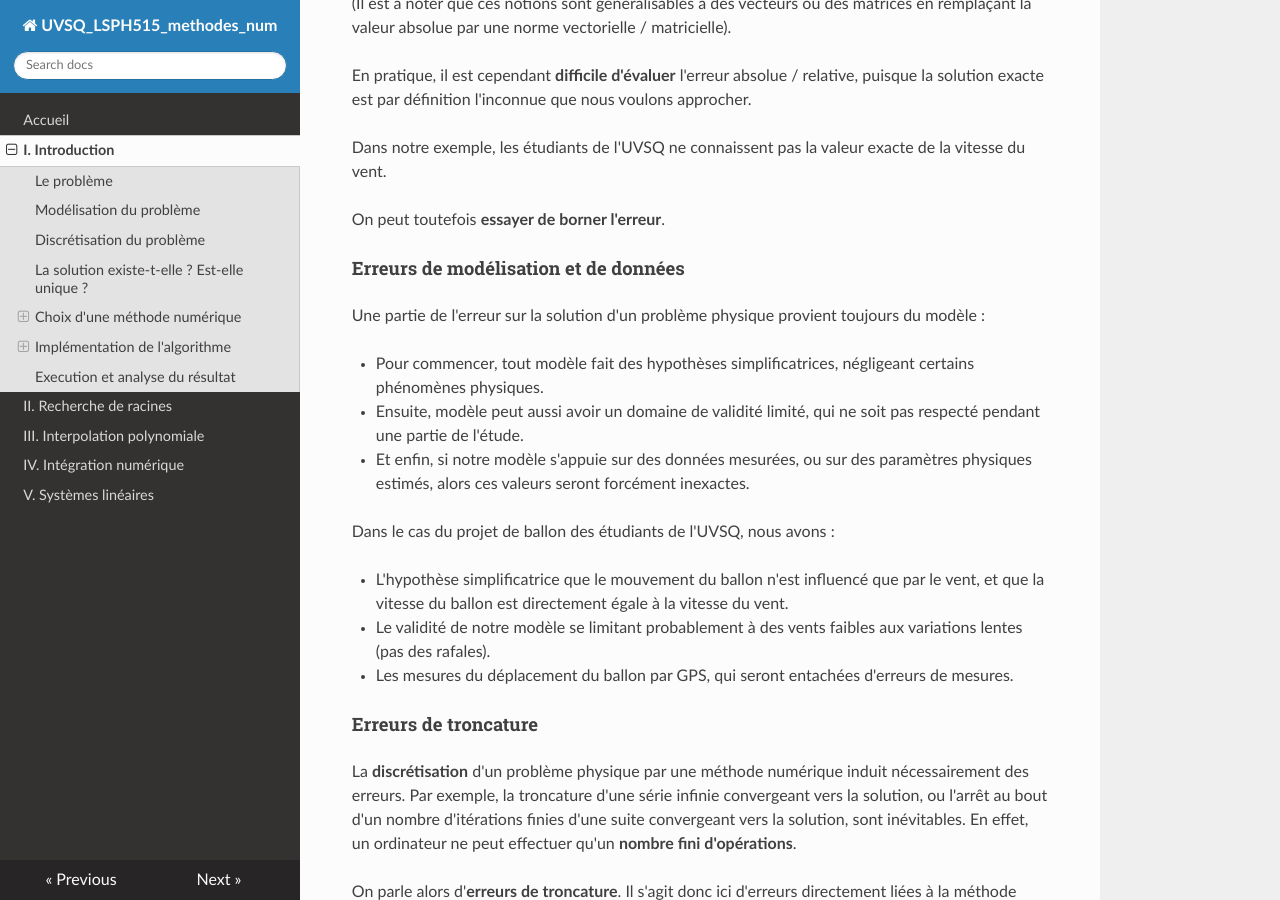
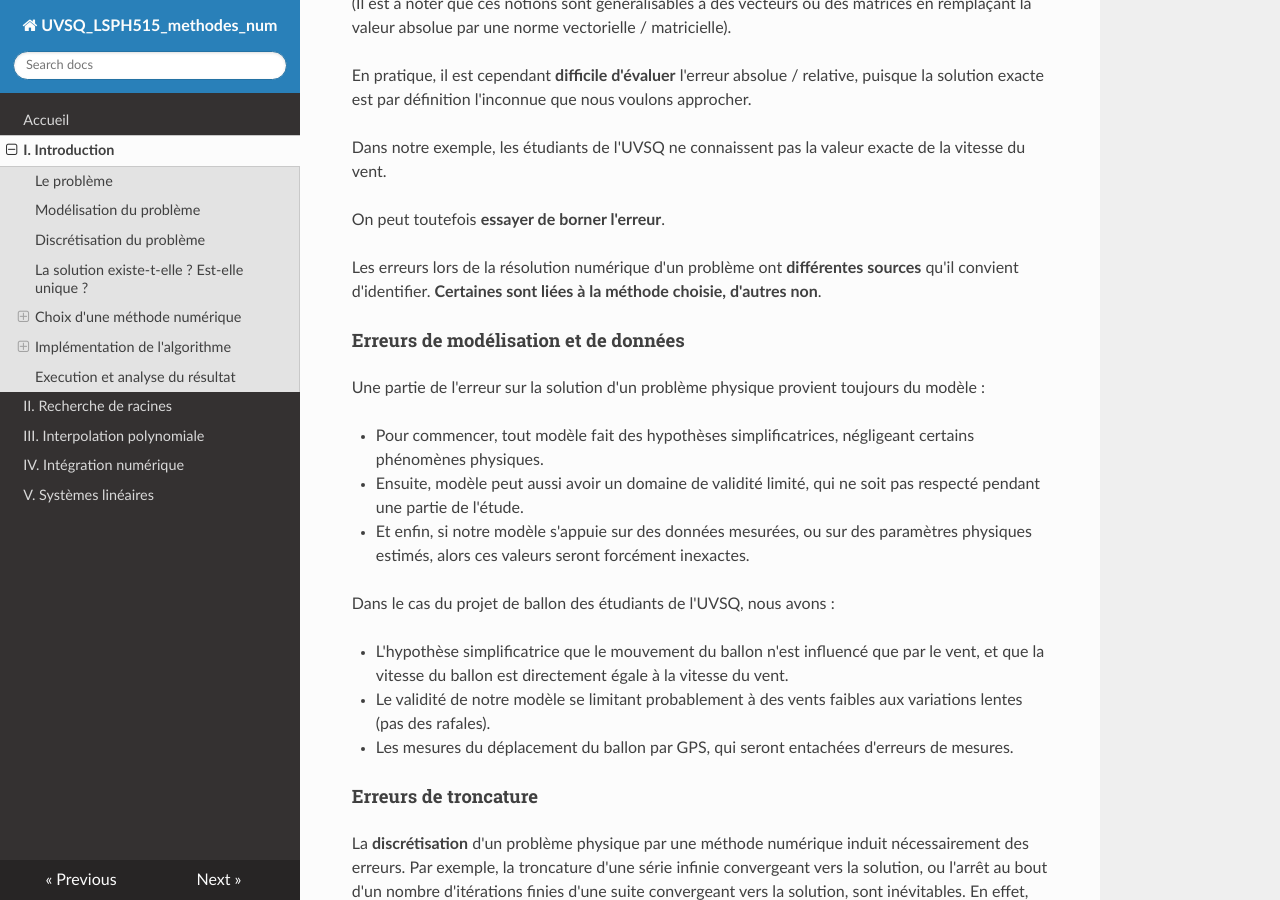
Before and after one commit to NicOudart/UVSQ_LSPH515_methodes_num, an MkDocs documentation site: the page built from docs/Chap1_Introduction.md, in a window 1280 px wide and 900 px high, scrolled down 3226 px. Built offline with MkDocs 1.6.1, drawn with Linux system fonts in a browser that asks for light colours; nearby versions of some CDN libraries.

Commit message:
-Minor fix in Chapter 1.

```diff
--- a/docs/Chap1_Introduction.md
+++ b/docs/Chap1_Introduction.md
@@ -112,6 +112,9 @@ En pratique, il est cependant **difficile d'évaluer** l'erreur absolue / relati
 Dans notre exemple, les étudiants de l'UVSQ ne connaissent pas la valeur exacte de la vitesse du vent.
 
 On peut toutefois **essayer de borner l'erreur**.
+
+Les erreurs lors de la résolution numérique d'un problème ont **différentes sources** qu'il convient d'identifier.
+**Certaines sont liées à la méthode choisie, d'autres non**.
 
 #### Erreurs de modélisation et de données
 
```
